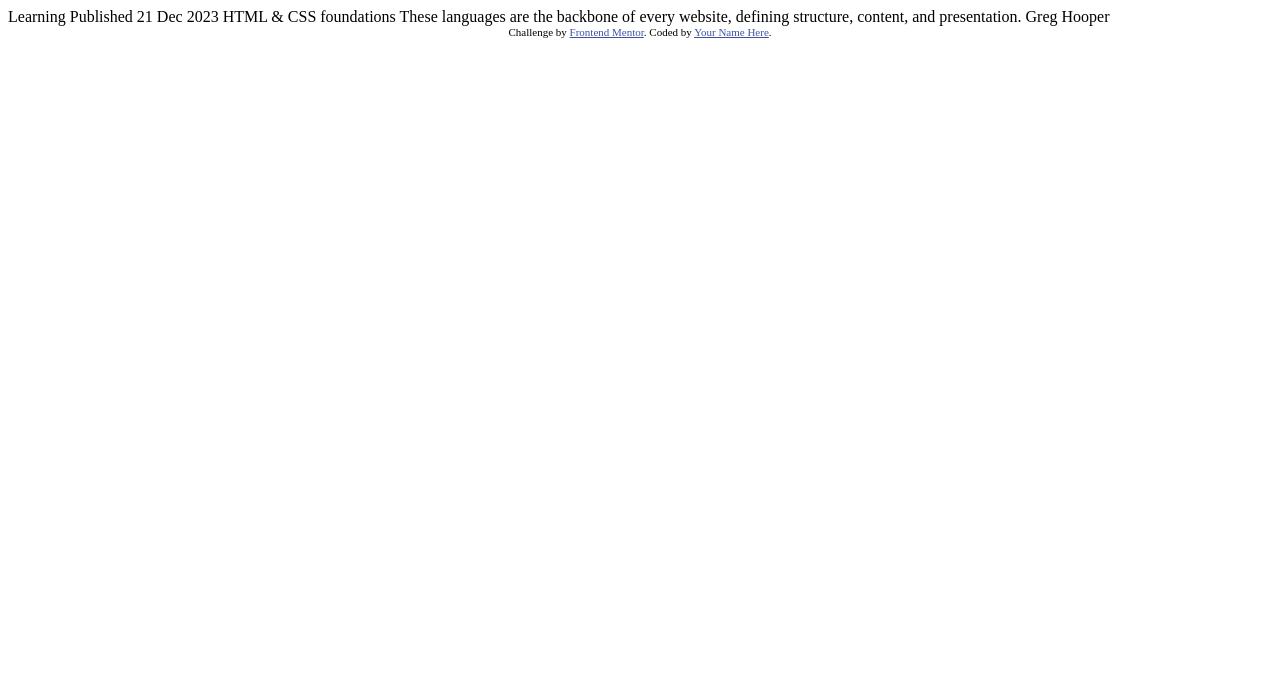
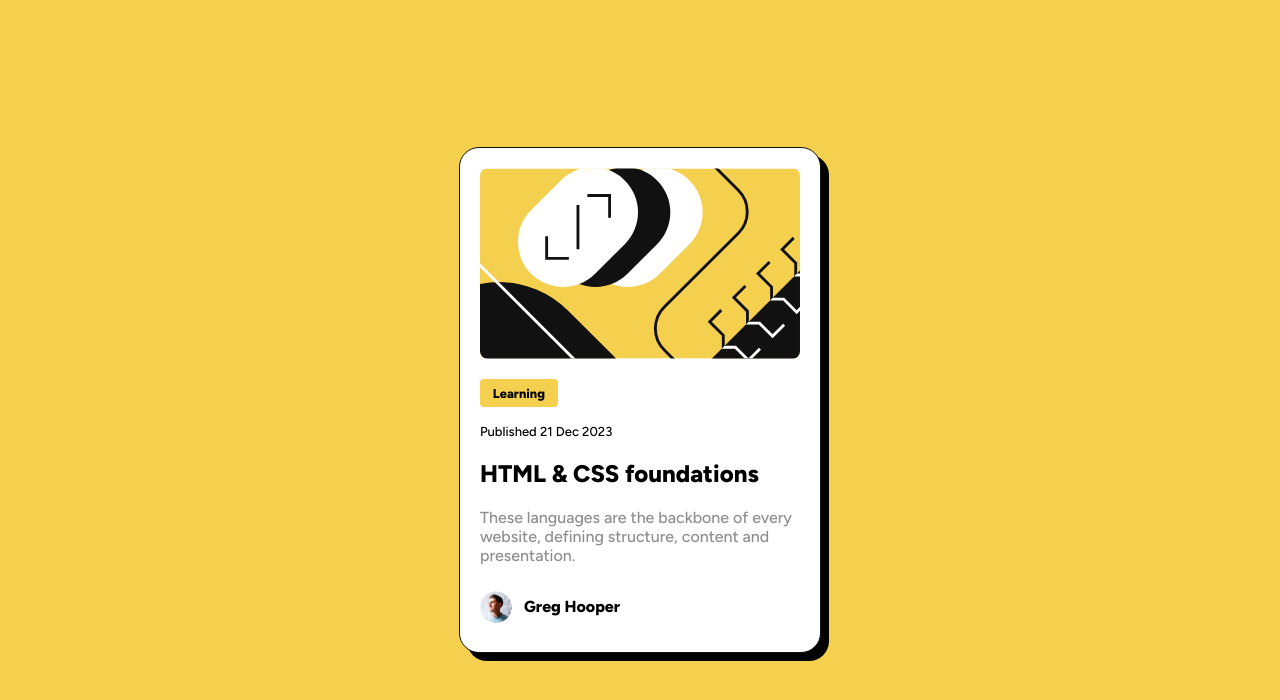
Before and after one commit to mcebaniqued/blog-preview-card-main, a plain HTML site: page index.html in a window 1280 px wide. Drawn offline with Linux system fonts and the light colour scheme.

Commit message:
final solution

```diff
--- /dev/null
+++ b/index.css
@@ -0,0 +1,74 @@
+body {
+  background-color: hsl(47, 88%, 63%);
+  font-size: 16px;
+  font-family: 'Figtree', sans-serif;
+  display: flex;
+  justify-content: center;
+  align-items: center;
+  height: 100vh;
+  margin: 0;
+}
+
+.page {
+  display: flex;
+  justify-content: center;
+  align-items: center;
+}
+
+.container {
+  display: inline-block;
+  background-color: hsl(0, 0%, 100%);
+  padding: 1.25rem;
+  text-align: left;
+  max-width: 20rem;
+  border-radius: 1.25rem;
+  border-style: solid;
+  border-width: 1px;
+  border-color: hsl(0, 0%, 7%);
+  box-shadow: 8px 8px 0 hsl(0, 0%, 0%);
+}
+
+.image {
+  border-radius: .5rem;
+  max-width: 100%;
+  height: auto;
+}
+
+.tag-container {
+  display: flex;
+  margin-top: 1rem;
+}
+
+.tag {
+  padding: .4rem .8rem;
+  background-color: hsl(47, 88%, 63%);
+  font-weight: bold;
+  border-radius: .25rem;
+  font-size: .8rem;
+}
+
+.date {
+  font-size: small;
+  font-weight: normal;
+}
+
+.description {
+  color: hsla(0, 0%, 7%, 0.479);
+  font-weight: 500;
+}
+
+.footer {
+  display: flex;
+  gap: .75rem;
+  align-items: center;
+}
+
+.avatar {
+  width: 2rem;
+  height: 2rem;
+  border-radius: 50%;
+}
+
+.user-name {
+  font-weight: 800;
+}
--- a/index.html
+++ b/index.html
@@ -5,7 +5,8 @@
   <meta name="viewport" content="width=device-width, initial-scale=1.0"> <!-- displays site properly based on user's device -->
 
   <link rel="icon" type="image/png" sizes="32x32" href="./assets/images/favicon-32x32.png">
-
+  <link rel="stylesheet" href="index.css">
+  <link href="https://fonts.googleapis.com/css2?family=Figtree:wght@500;800&display=swap" rel="stylesheet">
   <title>Frontend Mentor | Blog preview card</title>
 
   <!-- Feel free to remove these styles or customise in your own stylesheet 👍 -->
@@ -15,20 +16,20 @@
   </style>
 </head>
 <body>
-
-  Learning
-
-  Published 21 Dec 2023
-
-  HTML & CSS foundations
-
-  These languages are the backbone of every website, defining structure, content, and presentation.
-
-  Greg Hooper
-
-  <div class="attribution">
-    Challenge by <a href="https://www.frontendmentor.io?ref=challenge" target="_blank">Frontend Mentor</a>.
-    Coded by <a href="#">Your Name Here</a>.
-  </div>
+  <main class="page">
+    <section class="container">
+      <img class="image" src="./assets/images/illustration-article.svg" alt="Illustration Article"/>
+      <div class="tag-container">
+        <span class="tag">Learning</span>
+      </div>
+      <h4 class="date">Published 21 Dec 2023</h4>
+      <h1>HTML & CSS foundations</h1>
+      <p class="description">These languages are the backbone of every website, defining structure, content and presentation.</p>
+      <footer class="footer">
+        <img class="avatar" src="./assets/images/image-avatar.webp" alt="Avatar Image"/>
+        <p class="user-name">Greg Hooper</p>
+      </footer>
+    </section>
+  </main>
 </body>
 </html>
```
